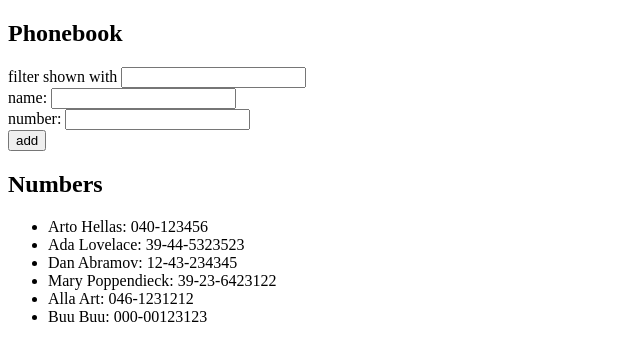
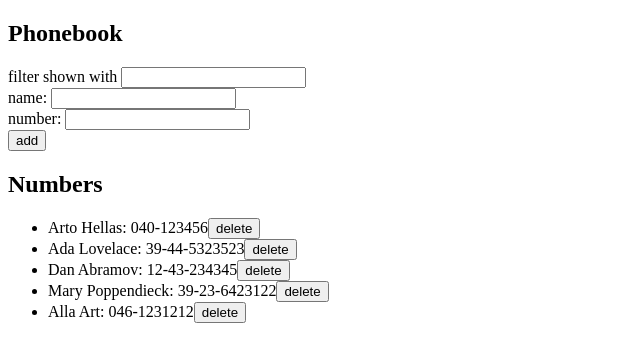
Before and after one commit to p-valenti/fullstackopen, a React (Vite) app in the folder part2/phonebook/: page / in a window 1280 px wide. Shown: the top 362 px of the page, without its empty margins (0-640 px from the left). Built offline with nearby package versions, Linux system fonts and the light colour scheme; data requests are answered from the project's data file.

Commit message:
Exercise 2.14

```diff
--- a/part2/phonebook/db.json
+++ b/part2/phonebook/db.json
@@ -24,11 +24,6 @@
       "id": "743f",
       "name": "Alla Art",
       "number": "046-1231212"
-    },
-    {
-      "id": "de58",
-      "name": "Buu Buu",
-      "number": "000-00123123"
     }
   ]
 }
--- a/part2/phonebook/services/persons.js
+++ b/part2/phonebook/services/persons.js
@@ -10,8 +10,12 @@
     return axios.post(baseUrl, newPerson).then(response => response.data);
 }
 
+const remove = (id) => {
+    return axios.delete(`${baseUrl}/${id}`);
+}
+
 const update = (id, updatedPerson) => {
     return axios.put(`${baseUrl}/${id}`, updatedPerson).then(response => response.data);
 }
 
-export default { getAll, create, update };
+export default { getAll, create, remove, update };
--- a/part2/phonebook/src/App.jsx
+++ b/part2/phonebook/src/App.jsx
@@ -56,6 +56,16 @@
         }
     }
 
+    const deletePerson = (id, name) => {
+        if (window.confirm(`Delete ${name}?`)) {
+            personService
+                .remove(id)
+                .then(() => {
+                    setPersons(persons.filter(person => person.id !== id));
+                });
+        }
+    };
+
     const shownPersons = persons.filter(person => {
         return person.name.toLowerCase().includes(searchName.toLowerCase())
     })
@@ -72,7 +82,7 @@
                 handleNumberChange={handleNumberChange}
             />
             <h2>Numbers</h2>
-            <Persons shownPersons={shownPersons} />
+            <Persons shownPersons={shownPersons} deletePerson={deletePerson}/>
         </div>
     )
 }
--- a/part2/phonebook/src/components/Persons.jsx
+++ b/part2/phonebook/src/components/Persons.jsx
@@ -1,8 +1,11 @@
-const Persons = ({ shownPersons }) => {
+const Persons = ({ shownPersons, deletePerson }) => {
     return (
         <ul>
-            {shownPersons.map((person, index) => (
-                <li key={index}>{person.name}: {person.number}</li>
+            {shownPersons.map(person => (
+                <li key={person.id}>
+                    {person.name}: {person.number}
+                    <button onClick={() => deletePerson(person.id, person.name)}>delete</button>
+                </li>
             ))}
         </ul>
     )
```
